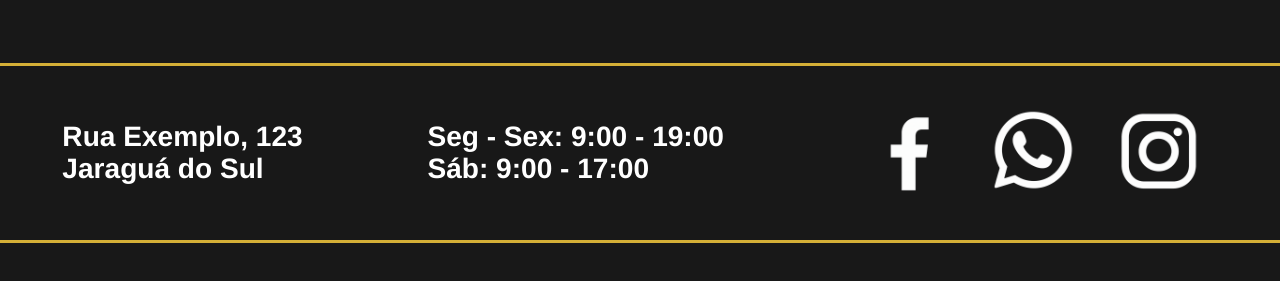
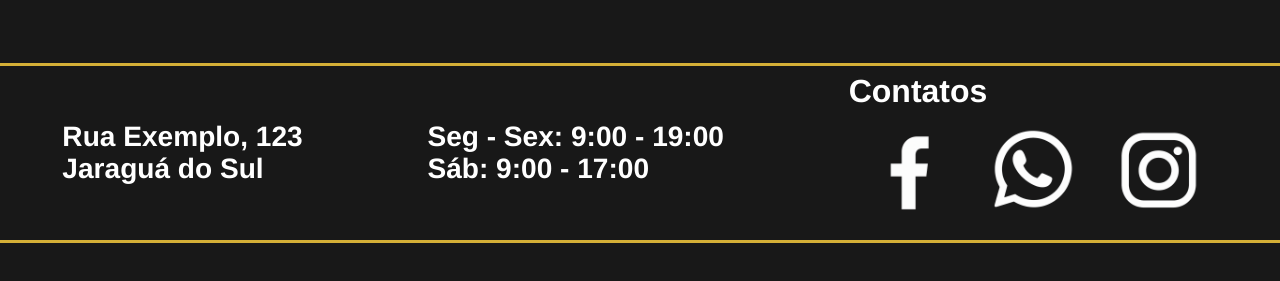
Before and after one commit to DevMarlon97/meusite, a plain HTML site: page index.html in a window 1280 px wide. Shown: the part 1412-1693 px from the top of the page. Drawn offline with Linux system fonts and the light colour scheme; a web font is replaced by a local one.

Commit message:
Update index.html

```diff
--- a/index.html
+++ b/index.html
@@ -83,6 +83,10 @@
             <div class="horario">
                 <h3>Seg - Sex: 9:00 - 19:00 <br> Sáb: 9:00 - 17:00</h3>
             </div>
+            <div class="contatos" >
+                <div class="escrita">
+                    <h1>Contatos</h1>
+                </div>
                 <div class="logo">
                     <a href="#"><img src="facebook.png" alt="Facebook"></a>
                     <a href="https://api.whatsapp.com/send?phone=554784896886&text=Olá,%20vim%20pelo%20site%20de%20vocês%20e%20gostaria%20de%20agendar%20um%20horário." target="_blank">
@@ -90,10 +94,10 @@
                     </a>
                     <a href="https://www.instagram.com/codo_barbershop/" target="_blank">
                         <img src="instagram.png" alt="Instagram">
+                    </div>
                 </a>
             </div>
         </div>
-    </footer>
 
     <script src="script.js"></script>
 </body>
```
Lines whose indentation alone changed are shown as unchanged.
